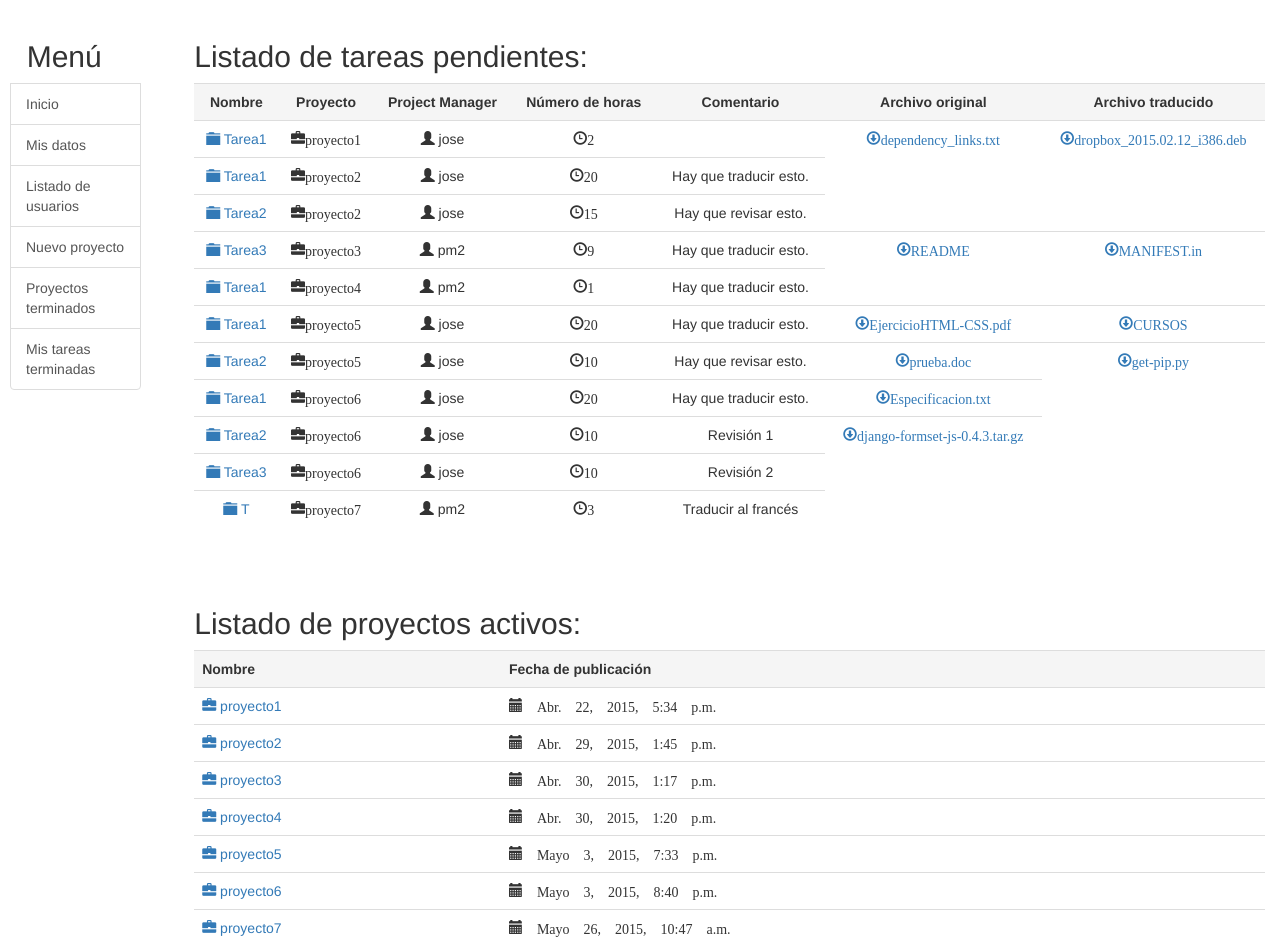
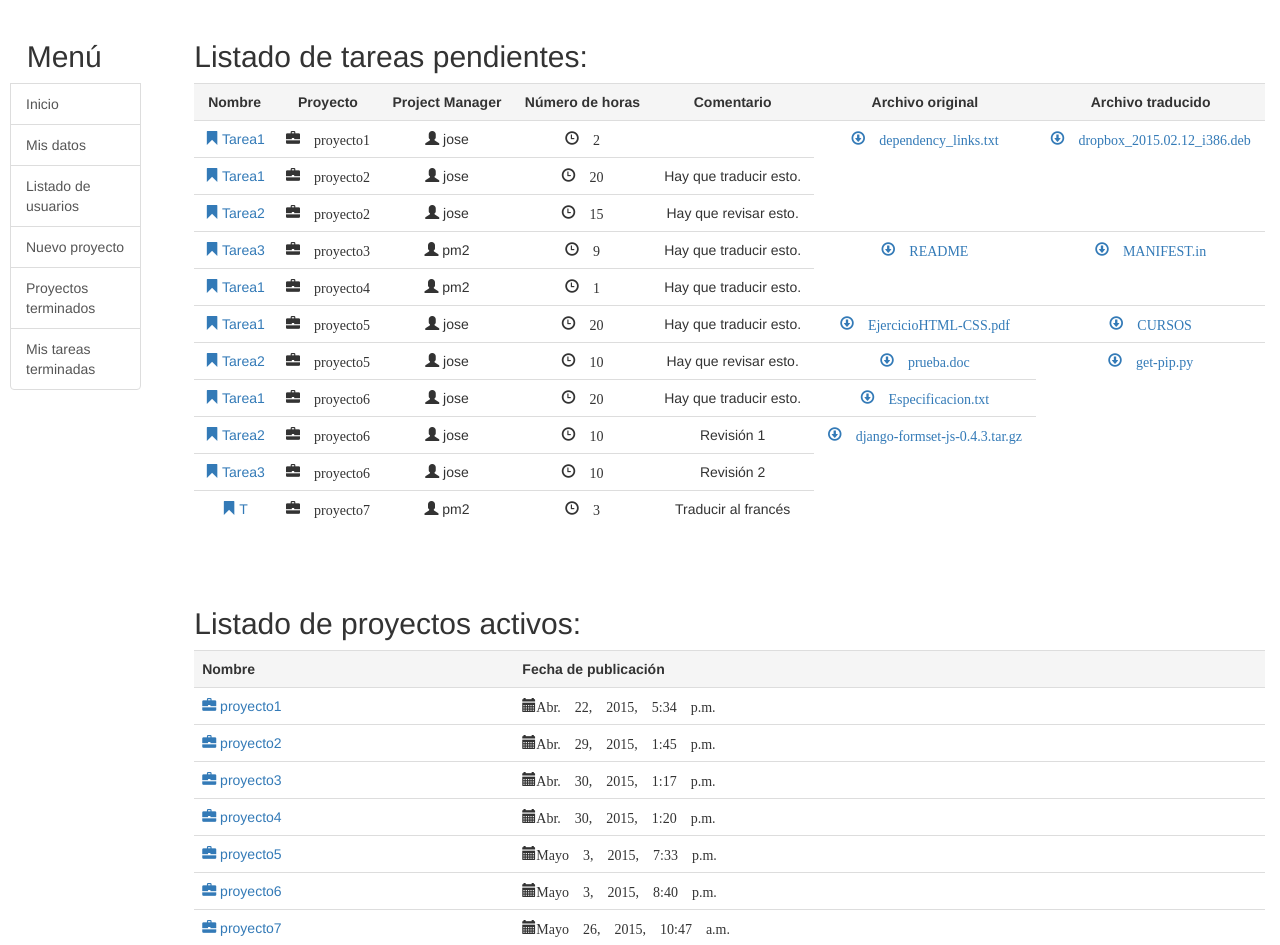
Before and after one commit to josemfc/translation-projects-management, a Django app: template proyectos/templates/proyectos/index.html in a window 1280 px wide. Shown: the part 51-996 px from the top of the page. Run offline with Django 3.2, Linux system fonts and the light colour scheme; the template is opened without the code that fills it: values that come from a table or form of the project are taken from there, others are empty; a user stored in the database is signed in; data comes from the database, SQL or seed files in the repository; some libraries are stand-ins or nearby versions.

Commit message:
Few changes in glyphicons

```diff
--- a/proyectos/templates/proyectos/index.html
+++ b/proyectos/templates/proyectos/index.html
@@ -19,15 +19,15 @@
 
 			{% for tarea in tareas_pendientes %}
 			<tr>
-				<td><a href="{% url 'proyectos:tarea' tarea.proyecto.id tarea.id %}"><span class="glyphicon glyphicon-folder-close"></span> {{ tarea.nombre }}</a></td>
-				<td><span class="glyphicon glyphicon-briefcase">{{ tarea.proyecto.nombre }}</td>
+				<td><a href="{% url 'proyectos:tarea' tarea.proyecto.id tarea.id %}"><span class="glyphicon glyphicon-bookmark"></span> {{ tarea.nombre }}</a></td>
+				<td><span class="glyphicon glyphicon-briefcase"> {{ tarea.proyecto.nombre }}</td>
 				<td><span class="glyphicon glyphicon-user"></span> {{ tarea.proyecto.creador.username }}</td>
-				<td><span class="glyphicon glyphicon-time">{{ tarea.num_horas }}</td>
+				<td><span class="glyphicon glyphicon-time"> {{ tarea.num_horas }}</td>
 				<td>{{ tarea.comentario }}</td>
 				{% if tarea.original %}			<!-- Para que se pueda descargar sin entrar a la tarea -->
-					<td><a href="{{ tarea.original.url }}"><span class="glyphicon glyphicon-download">{{ tarea.filename_o }}</span></a></td>
+					<td><a href="{{ tarea.original.url }}"><span class="glyphicon glyphicon-download"> {{ tarea.filename_o }}</span></a></td>
 					{% if tarea.traducido %}
-						<td><a href="{{ tarea.traducido.url }}"><span class="glyphicon glyphicon-download">{{ tarea.filename_t }}</span></a></td>
+						<td><a href="{{ tarea.traducido.url }}"><span class="glyphicon glyphicon-download"> {{ tarea.filename_t }}</span></a></td>
 					{% endif %}
 				{% endif %}
 			</tr>
@@ -51,7 +51,7 @@
 				{% for proyecto in proyectos_pendientes %}
 				<tr>
 					<td><a href="{% url 'proyectos:proyecto' proyecto.id %}"><span class="glyphicon glyphicon-briefcase"></span> {{ proyecto.nombre }}</a></td>
-					<td><span class="glyphicon glyphicon-calendar"> {{ proyecto.fecha_pub }}</td>
+					<td><span class="glyphicon glyphicon-calendar">{{ proyecto.fecha_pub }}</td>
 				</tr>
 				{% endfor %}
 			</table>
--- a/proyectos/templates/proyectos/proyecto.html
+++ b/proyectos/templates/proyectos/proyecto.html
@@ -40,7 +40,7 @@
 
 		{% for tarea in proyecto.tarea_set.all %}
 		<tr>
-			<td><a href="{% url 'proyectos:tarea' tarea.proyecto.id tarea.id %}"><span class="glyphicon glyphicon-folder-close"></span> {{ tarea.nombre }}</a></td>
+			<td><a href="{% url 'proyectos:tarea' tarea.proyecto.id tarea.id %}"><span class="glyphicon glyphicon-bookmark"></span> {{ tarea.nombre }}</a></td>
 			<td><a href="{% url 'proyectos:usuario' tarea.asignada_a.id %}"><span class="glyphicon glyphicon-user"></span> {{ tarea.asignada_a.username }}</a></td>
 			<td>{{ tarea.num_horas }}</td>
 			<td>{{ tarea.comentario }}</td>
--- a/proyectos/templates/proyectos/tareas_terminadas.html
+++ b/proyectos/templates/proyectos/tareas_terminadas.html
@@ -15,7 +15,7 @@
 
 			{% for tarea in lista_tareas %}
 			<tr>
-				<td><a href="{% url 'proyectos:tarea' tarea.proyecto.id tarea.id %}"><span class="glyphicon glyphicon-folder-close"></span> {{ tarea.nombre }}</a></td>
+				<td><a href="{% url 'proyectos:tarea' tarea.proyecto.id tarea.id %}"><span class="glyphicon glyphicon-bookmark"></span> {{ tarea.nombre }}</a></td>
 				<td>{{ tarea.proyecto.nombre }}</td>
 				<td>{{ tarea.num_horas }}</td>
 				<td>{{ tarea.comentario }}</td>
```
